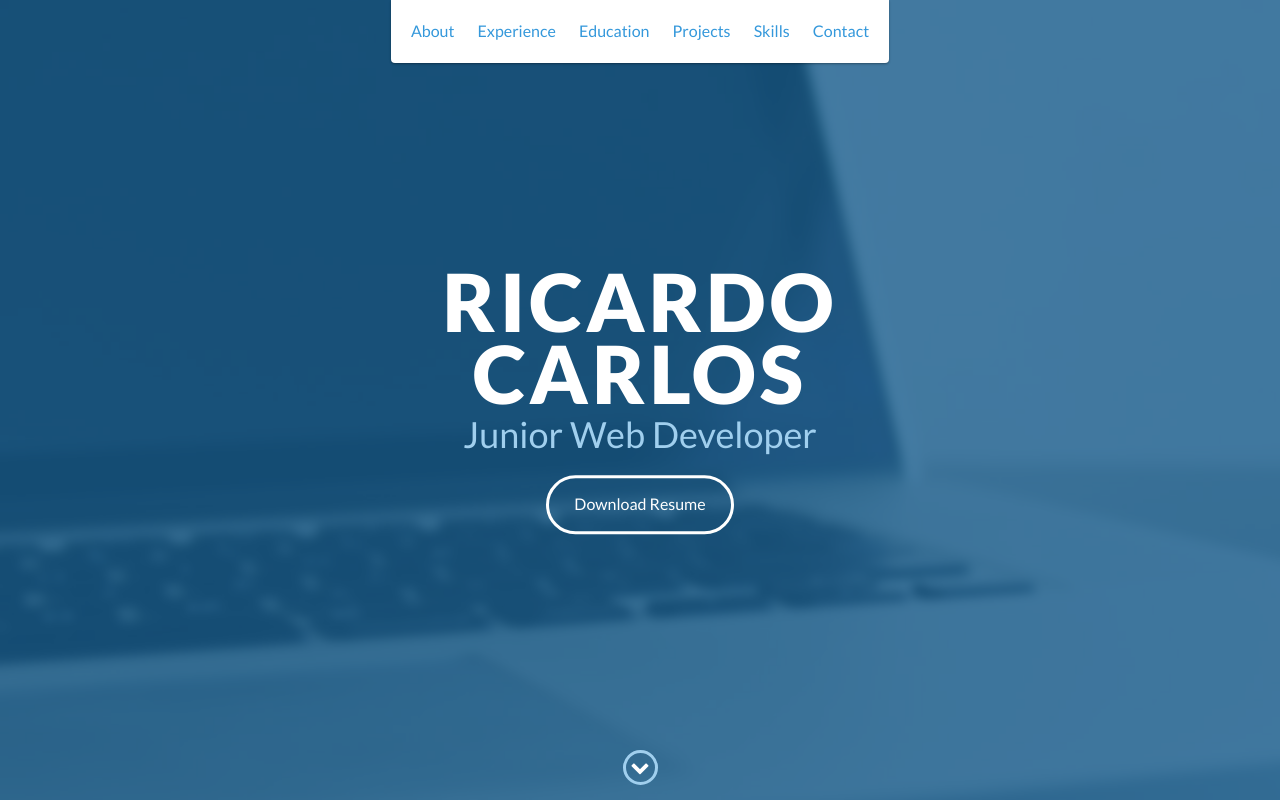
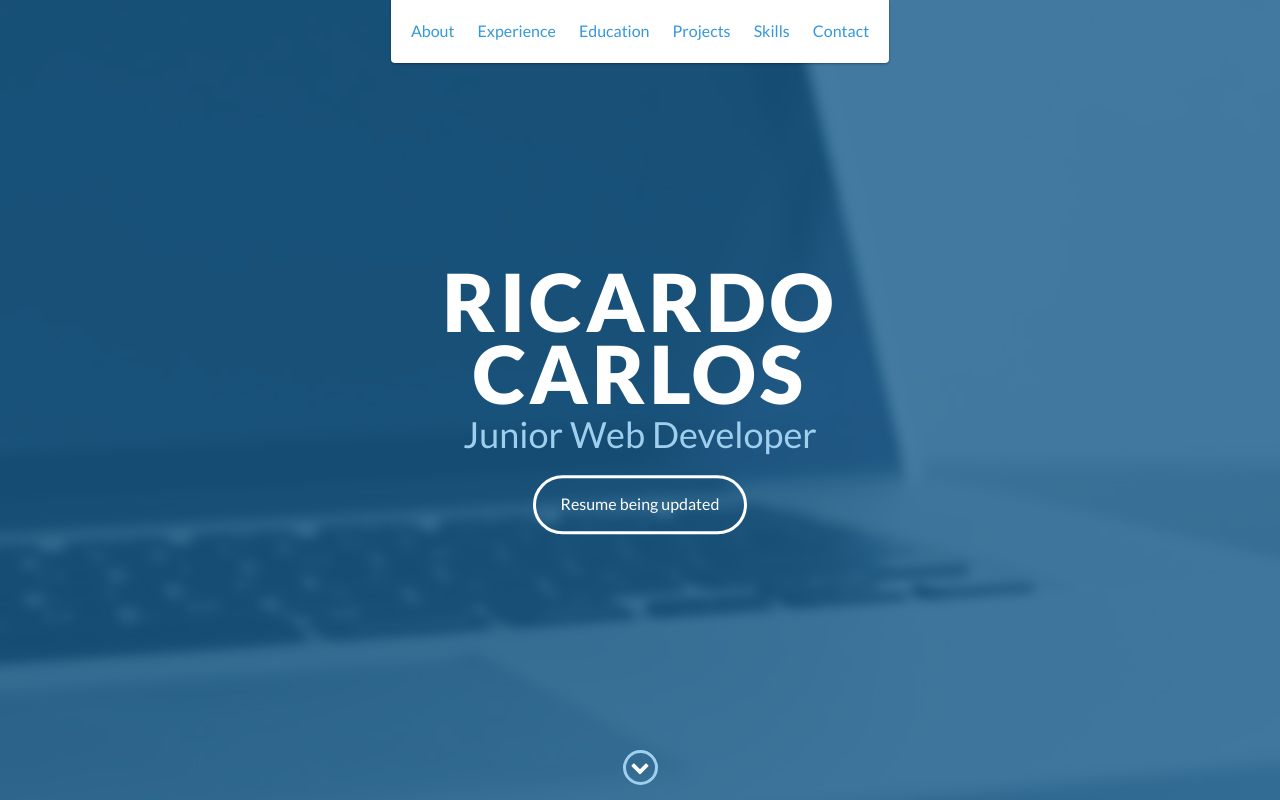
Before and after one commit to Ricardo-Developer/ricardo-developer.github.io, a website: page index.html in a window 1280 px wide. Shown: the top 800 px of the page. Drawn offline with Linux system fonts and the light colour scheme.

Commit message:
Updating CV

```diff
--- a/index.html
+++ b/index.html
@@ -49,7 +49,7 @@
         <div id="lead-content">
             <h1>Ricardo Carlos</h1>
             <h2>Junior Web Developer</h2>
-            <a href="etc/Ricardo_Carlos_CV.pdf" class="btn-rounded-white" target="_blank">Download Resume</a>
+            <a href="etc/Ricardo_Carlos_CV1.pdf" class="btn-rounded-white" target="_blank">Resume being updated</a>
         </div>
         <!-- End #lead-content -->
         <div id="lead-overlay"></div>
```
